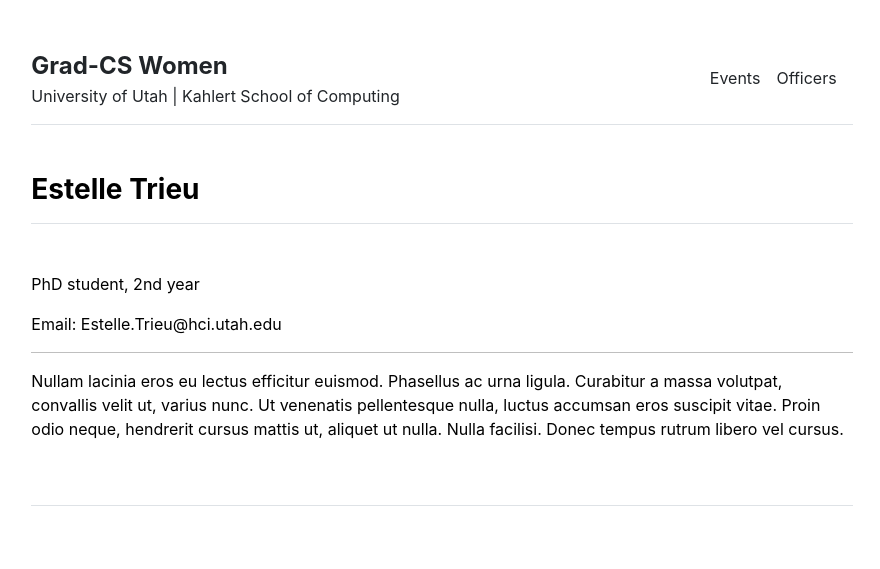
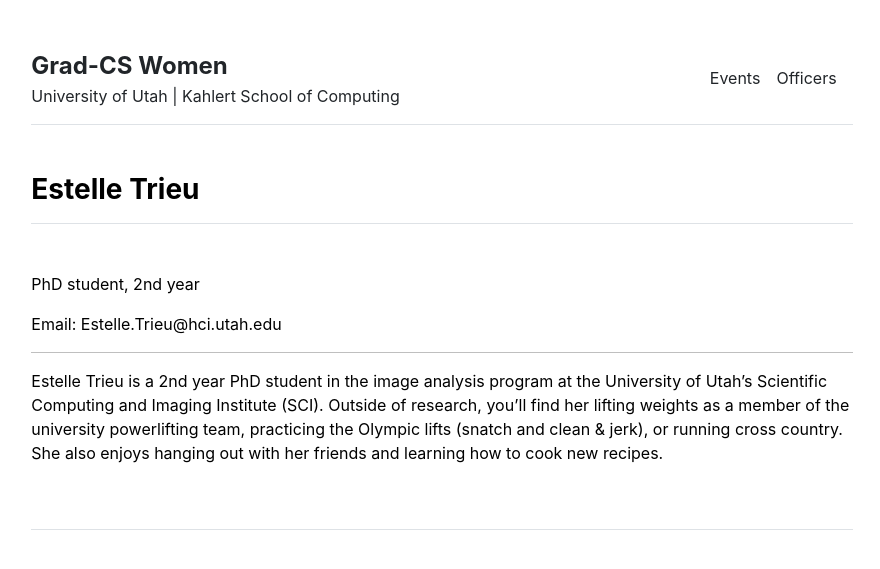
Before and after one commit to gradCSwomen-utah/gradCSwomen-utah.github.io, a Jekyll site: the page built from people/estelle-trieu.md, in a window 1280 px wide. Shown: the top 569 px of the page, without its empty margins (198-1078 px from the left). Built offline with Jekyll 4.4.1, drawn with Linux system fonts in a browser that asks for light colours.

Commit message:
Update estelle-trieu.md

```diff
--- a/people/estelle-trieu.md
+++ b/people/estelle-trieu.md
@@ -9,4 +9,4 @@
 
 ---
 
-Nullam lacinia eros eu lectus efficitur euismod. Phasellus ac urna ligula. Curabitur a massa volutpat, convallis velit ut, varius nunc. Ut venenatis pellentesque nulla, luctus accumsan eros suscipit vitae. Proin odio neque, hendrerit cursus mattis ut, aliquet ut nulla. Nulla facilisi. Donec tempus rutrum libero vel cursus.
+Estelle Trieu is a 2nd year PhD student in the image analysis program at the University of Utah's Scientific Computing and Imaging Institute (SCI). Outside of research, you'll find her lifting weights as a member of the university powerlifting team, practicing the Olympic lifts (snatch and clean & jerk), or running cross country. She also enjoys hanging out with her friends and learning how to cook new recipes.
```
